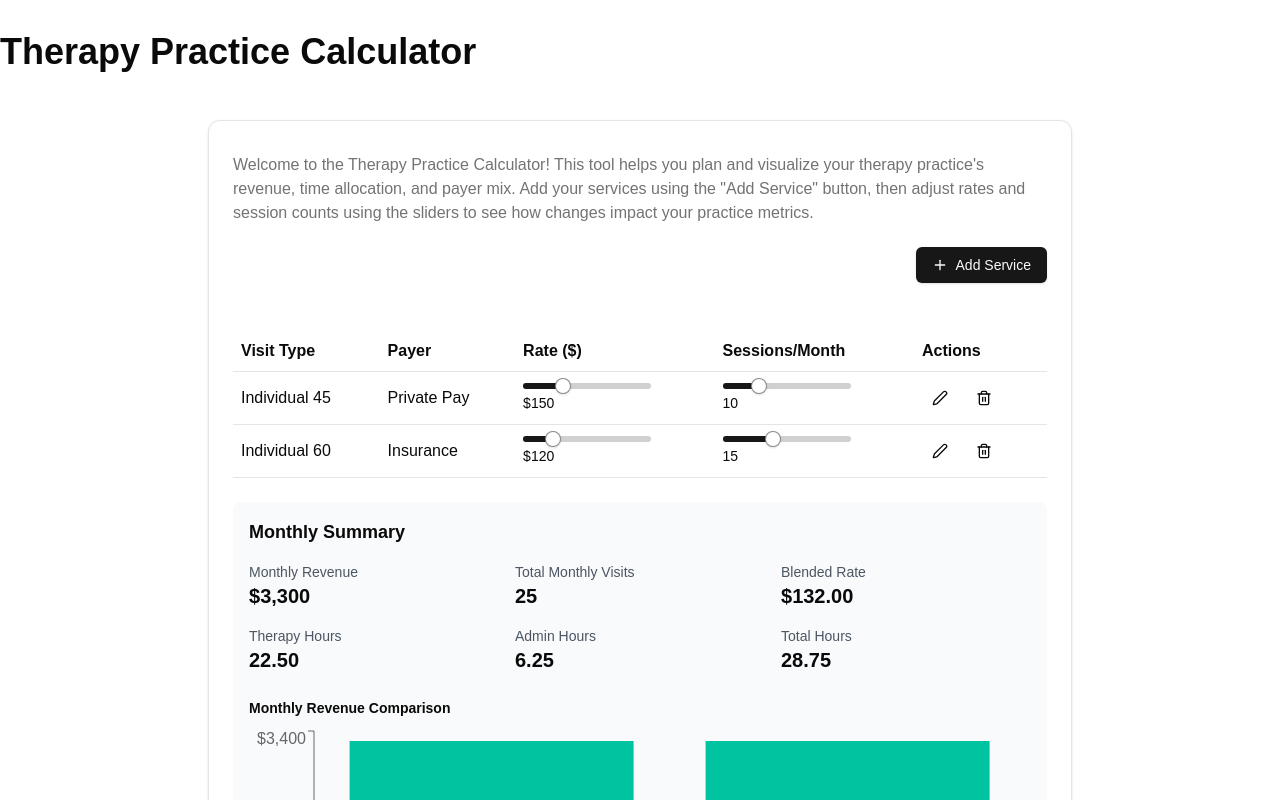
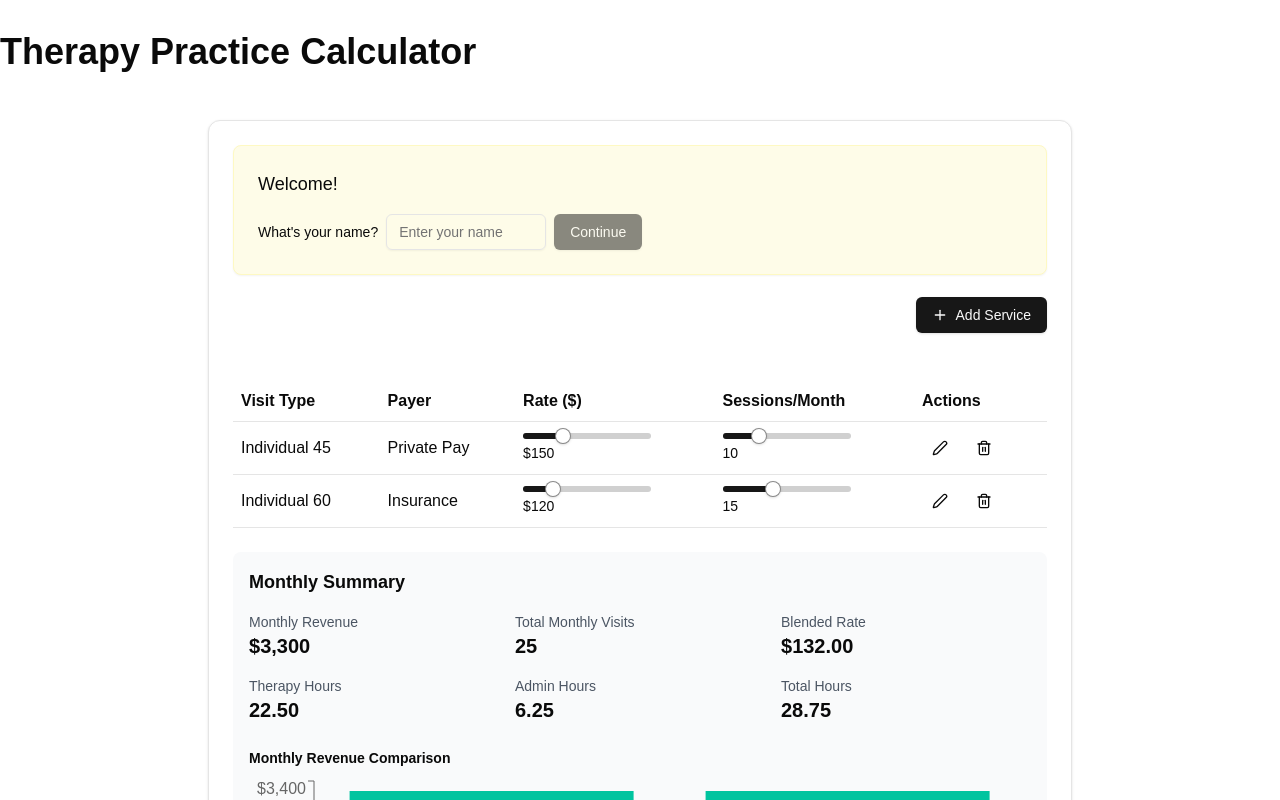
Before and after one commit to jonathanmeneses/sessions-scenario-planner, a Next.js app: page / in a window 1280 px wide. Shown: the top 800 px of the page. Built offline with nearby package versions, Linux system fonts and the light colour scheme.

Commit message:
add initial name and goal experience

```diff
--- a/package.json
+++ b/package.json
@@ -17,7 +17,7 @@
     "class-variance-authority": "^0.7.1",
     "clsx": "^2.1.1",
     "lucide-react": "^0.475.0",
-    "next": "15.1.7",
+    "next": "^15.1.7",
     "react": "^19.0.0",
     "react-dom": "^19.0.0",
     "recharts": "^2.15.1",
--- a/src/components/TherapyCalculator.tsx
+++ b/src/components/TherapyCalculator.tsx
@@ -77,6 +77,11 @@ const TherapyCalculator = () => {
     ]);
 
     const [newPayer, setNewPayer] = useState('');
+
+    const [userName, setUserName] = useState('');
+    const [hasEnteredName, setHasEnteredName] = useState(false);
+    const [planningGoal, setPlanningGoal] = useState('');
+    const [isEditingWelcome, setIsEditingWelcome] = useState(true);
 
     const handleEditClick = (row: TherapyRow) => {
         setEditingRow(row);
@@ -271,11 +276,60 @@ const TherapyCalculator = () => {
         <div className="w-full max-w-4xl mx-auto p-4">
             <Card>
                 <CardHeader className="flex flex-col gap-4">
-                    <div>
-                        <p className="text-muted-foreground mt-2">
-                            Welcome to the Therapy Practice Calculator! This tool helps you plan and visualize your therapy practice's revenue, time allocation, and payer mix. Add your services using the "Add Service" button, then adjust rates and session counts using the sliders to see how changes impact your practice metrics.
-                        </p>
+                    <div className="bg-yellow-50 p-6 rounded-lg shadow-sm border border-yellow-100">
+                        <div className="space-y-4">
+                            {!hasEnteredName ? (
+                                // Name Input Section
+                                <div className="space-y-4">
+                                    <h2 className="font-medium text-lg">Welcome!</h2>
+                                    <div className="flex items-center gap-2">
+                                        <Label>What's your name?</Label>
+                                        <Input
+                                            value={userName}
+                                            onChange={(e) => setUserName(e.target.value)}
+                                            className="w-40 inline-block"
+                                            placeholder="Enter your name"
+                                            onKeyPress={(e) => {
+                                                if (e.key === 'Enter' && userName.trim()) {
+                                                    setHasEnteredName(true);
+                                                }
+                                            }}
+                                        />
+                                        <Button
+                                            onClick={() => setHasEnteredName(true)}
+                                            disabled={!userName.trim()}
+                                        >
+                                            Continue
+                                        </Button>
+                                    </div>
+                                </div>
+                            ) : (
+                                // Planning Goal Section
+                                <div className="space-y-4">
+                                    <h2 className="font-medium text-lg">Hi {userName}!</h2>
+                                    <p className="text-gray-700">
+                                        {userName}, what's the <strong>one thing</strong> you want to plan for today?
+                                    </p>
+                                    <div className="space-y-2">
+                                        <Input
+                                            value={planningGoal}
+                                            onChange={(e) => setPlanningGoal(e.target.value)}
+                                            className="w-full"
+                                            placeholder="e.g., Plan my practice revenue for next quarter"
+                                        />
+                                        <Button
+                                            className="w-full"
+                                            onClick={() => setIsEditingWelcome(false)}
+                                            disabled={!planningGoal.trim()}
+                                        >
+                                            Let's Get Started
+                                        </Button>
+                                    </div>
+                                </div>
+                            )}
+                        </div>
                     </div>
+
                     <div className="flex justify-end">
                         <Dialog open={isDialogOpen} onOpenChange={setIsDialogOpen}>
                             <DialogTrigger asChild>
```
Also changed, not shown: 1 other file (tests, documents, lock files or other folders).
